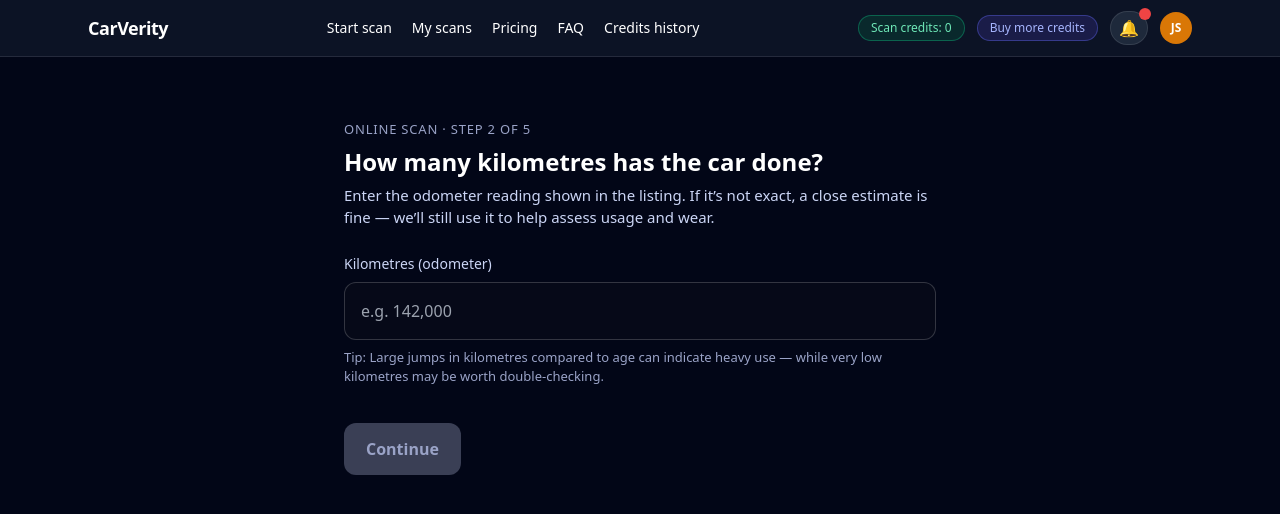
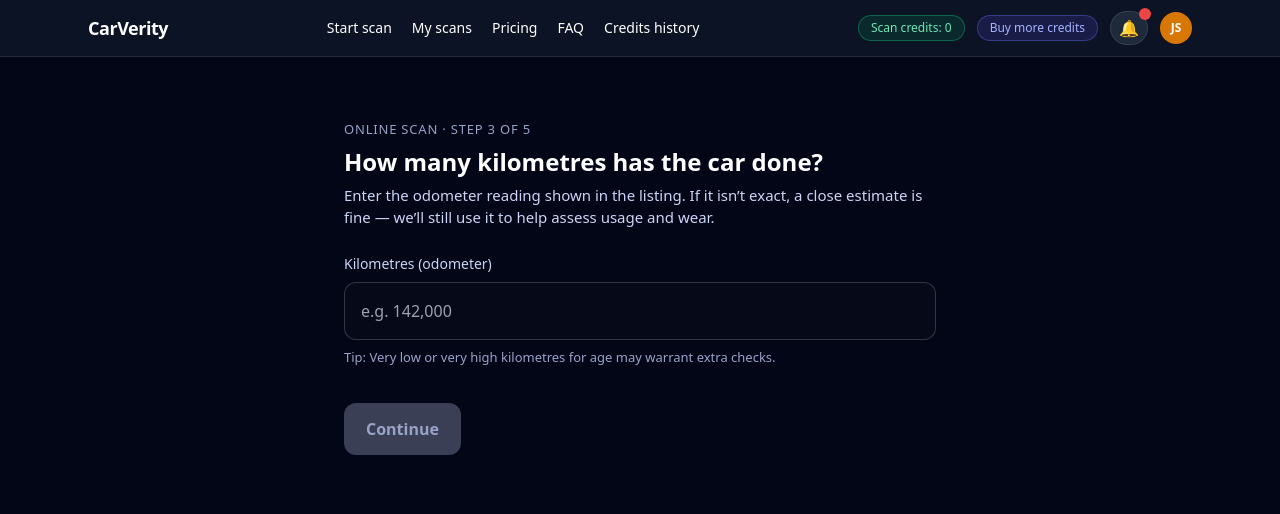
Before and after one commit to jeremy-swallow/carverity-clean, a React (Vite) app: page /scan/online/kilometres in a window 1280 px wide. Shown: the top 514 px of the page. Built offline with nearby package versions, Linux system fonts and the light colour scheme; no server answers; the HTML template or start-up script is replaced by a standard one.

Commit message:
fix: wire Vehicle Details step into online scan flow

```diff
--- a/src/pages/OnlineKilometres.tsx
+++ b/src/pages/OnlineKilometres.tsx
@@ -1,3 +1,5 @@
+// src/pages/OnlineKilometres.tsx
+
 import { useEffect, useState } from "react";
 import { useNavigate } from "react-router-dom";
 import { saveProgress } from "../utils/scanProgress";
@@ -8,14 +10,12 @@ export default function OnlineKilometres() {
   const canContinue = kms.trim().length > 0;
 
   useEffect(() => {
-    // Track that the user reached this step
     saveProgress({
       type: "online",
       step: "/scan/online/kilometres",
       startedAt: new Date().toISOString(),
     });
 
-    // Restore previously entered value if present
     const existing = localStorage.getItem("carverity_kilometres");
     if (existing) setKms(existing);
   }, []);
@@ -38,7 +38,6 @@ export default function OnlineKilometres() {
         gap: 24,
       }}
     >
-      {/* Step context */}
       <div style={{ display: "flex", flexDirection: "column", gap: 4 }}>
         <span
           style={{
@@ -48,7 +47,7 @@ export default function OnlineKilometres() {
             color: "#9aa3c7",
           }}
         >
-          Online scan · Step 2 of 5
+          Online scan · Step 3 of 5
         </span>
 
         <h1 style={{ fontSize: 24, fontWeight: 800 }}>
@@ -56,13 +55,12 @@ export default function OnlineKilometres() {
         </h1>
 
         <p style={{ color: "#cbd5f5", fontSize: 15 }}>
-          Enter the odometer reading shown in the listing. If it’s not exact,
+          Enter the odometer reading shown in the listing. If it isn’t exact,
           a close estimate is fine — we’ll still use it to help assess usage
           and wear.
         </p>
       </div>
 
-      {/* Input */}
       <div style={{ display: "flex", flexDirection: "column", gap: 8 }}>
         <label
           htmlFor="kms"
@@ -89,12 +87,10 @@ export default function OnlineKilometres() {
         />
 
         <p style={{ color: "#9aa3c7", fontSize: 13 }}>
-          Tip: Large jumps in kilometres compared to age can indicate heavy
-          use — while very low kilometres may be worth double-checking.
+          Tip: Very low or very high kilometres for age may warrant extra checks.
         </p>
       </div>
 
-      {/* Actions */}
       <div style={{ marginTop: 12 }}>
         <button
           disabled={!canContinue}
--- a/src/pages/StartScan.tsx
+++ b/src/pages/StartScan.tsx
@@ -25,8 +25,8 @@ export default function StartScan() {
     const trimmed = link.trim();
     localStorage.setItem("carverity_listing_url", trimmed);
 
-    // 👉 NEXT STEP (Kilometres)
-    navigate("/scan/online/kilometres");
+    // 👉 NEXT STEP — Vehicle details
+    navigate("/online-vehicle-details");
   }
 
   return (
```
